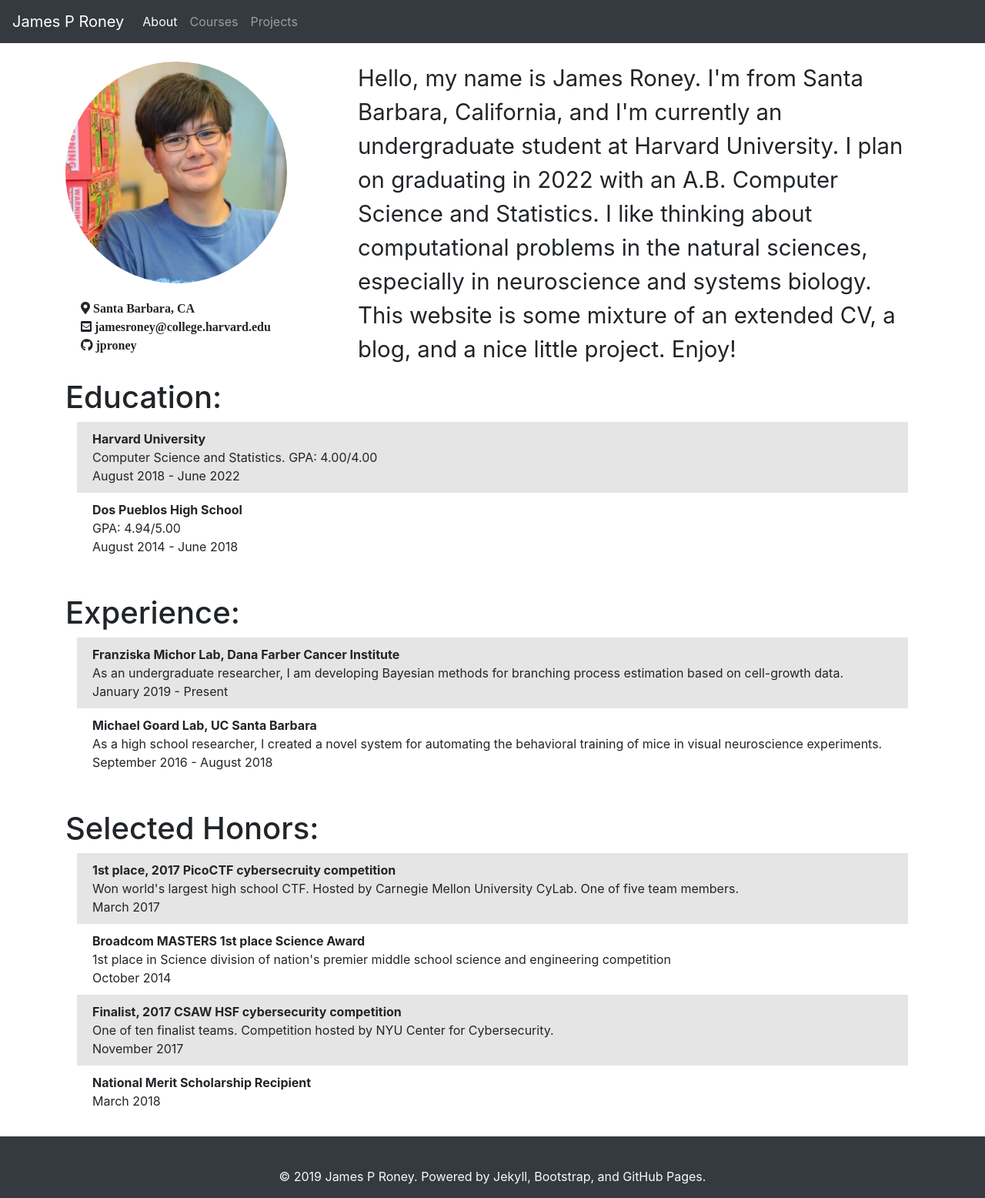
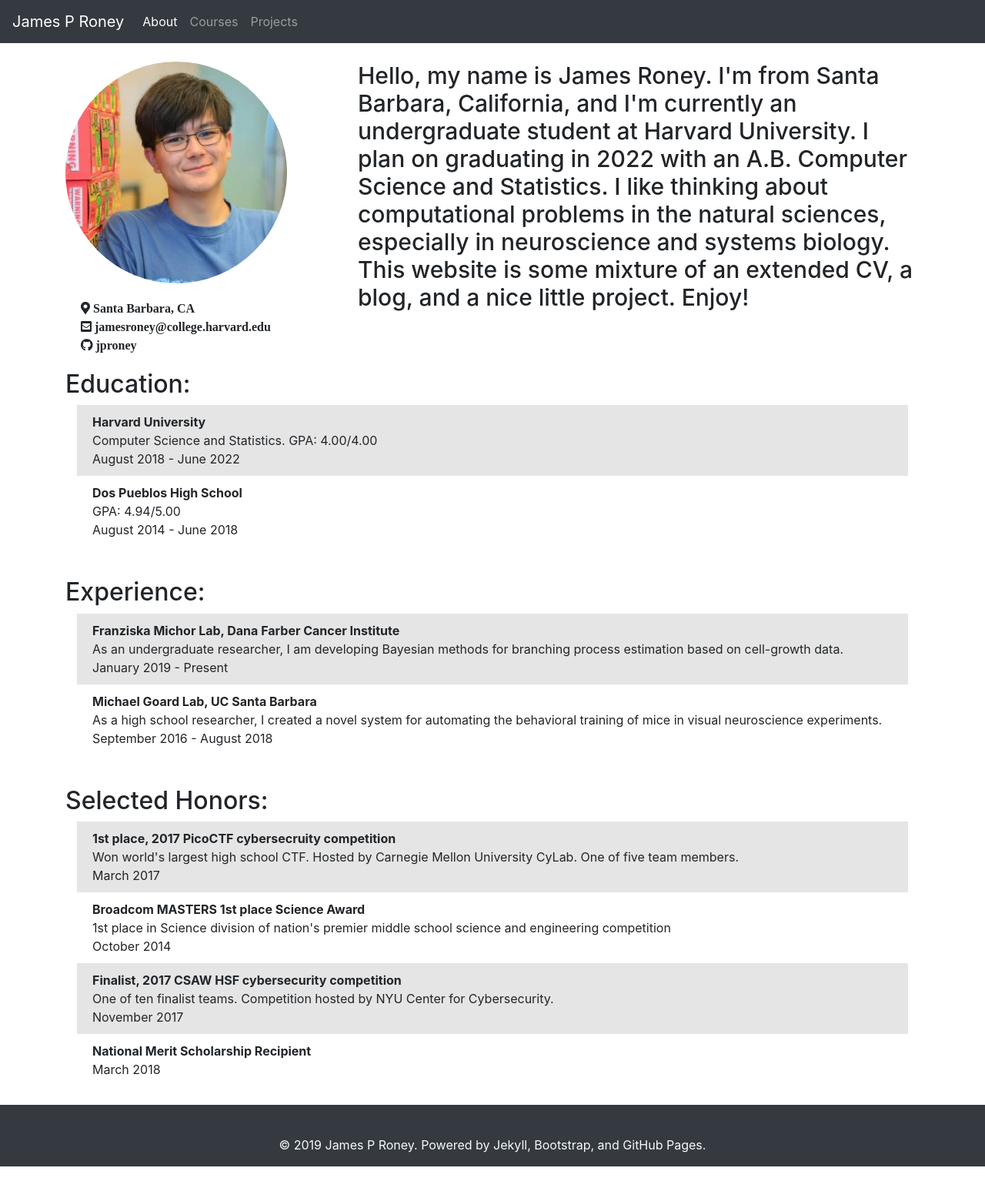
Before and after one commit to jproney/oldiste, a Jekyll site: the page built from index.md, in a window 1280 px wide. Shown: the whole page at 77% size. Built offline with Jekyll 4.4.1, drawn with Linux system fonts in a browser that asks for light colours; nearby versions of some CDN libraries; after the commit the page ends 1515 px from its top, so only the background shows below that.

Commit message:
text resizing

```diff
--- a/_includes/nav.html
+++ b/_includes/nav.html
@@ -1,10 +1,10 @@
 <nav class="navbar navbar-expand-lg navbar-dark bg-dark">
   <a class="navbar-brand" href="/">James P Roney</a>
-  <button class="navbar-toggler" type="button" data-toggle="collapse" data-target="#navbarSupportedContent" aria-controls="navbarSupportedContent" aria-expanded="false" aria-label="Toggle navigation">
+  <button class="navbar-toggler" type="button" data-toggle="collapse" data-target="#navcollapse">
     <span class="navbar-toggler-icon"></span>
   </button>
 
-  <div class="collapse navbar-collapse" id="navbarSupportedContent">
+  <div class="collapse navbar-collapse" id="navcollapse">
     <ul class="navbar-nav mr-auto">
       <li class={% if page.title == "about"%}"nav-item active" {% else %} "nav-item" {% endif %}>
         <a class="nav-link" href="/"> About <span class="sr-only">(current)</span></a>
--- a/_layouts/default.html
+++ b/_layouts/default.html
@@ -2,7 +2,7 @@
 <html>
   <head>
     <meta charset="utf-8">
-    <meta name="viewport" content="width=device-width, initial-scale=1, shrink-to-fit=no">
+    <meta name="viewport" content="width=device-width, initial-scale=1, minimum-scale=1, maximum-scale=1, shrink-to-fit=no">
     <title>{{ page.title }}</title>
     <link rel="stylesheet" href="/assets/css/styles.css">
     <link rel="stylesheet" href="https://use.fontawesome.com/releases/v5.6.3/css/all.css" integrity="sha384-UHRtZLI+pbxtHCWp1t77Bi1L4ZtiqrqD80Kn4Z8NTSRyMA2Fd33n5dQ8lWUE00s/" crossorigin="anonymous">
@@ -23,4 +23,8 @@
 
     </footer>
   </body>
+
+    <script src="https://code.jquery.com/jquery-3.2.1.slim.min.js" integrity="sha384-KJ3o2DKtIkvYIK3UENzmM7KCkRr/rE9/Qpg6aAZGJwFDMVNA/GpGFF93hXpG5KkN" crossorigin="anonymous"></script>
+    <script src="https://cdnjs.cloudflare.com/ajax/libs/popper.js/1.12.9/umd/popper.min.js" integrity="sha384-ApNbgh9B+Y1QKtv3Rn7W3mgPxhU9K/ScQsAP7hUibX39j7fakFPskvXusvfa0b4Q" crossorigin="anonymous"></script>
+    <script src="https://stackpath.bootstrapcdn.com/bootstrap/4.1.0/js/bootstrap.min.js" integrity="sha384-uefMccjFJAIv6A+rW+L4AHf99KvxDjWSu1z9VI8SKNVmz4sk7buKt/6v9KI65qnm" crossorigin="anonymous"></script>
 </html>
--- a/assets/css/styles.scss
+++ b/assets/css/styles.scss
@@ -21,3 +21,27 @@
 img {
   border-radius: 65%;
 }
+
+h1 {
+  /* Never get smaller than this */
+  font-size: 20px;
+}
+
+@media (min-width:600px) {
+  h1 {
+    font-size: 30px;
+  }
+}
+
+@media (min-width:800px) {
+  h1 {
+    font-size: 30px;
+  }
+}
+
+@media (min-width:1000px) {
+  h1 {
+    /* Never get larger than this */
+    font-size: 30px;
+  }
+}
--- a/index.md
+++ b/index.md
@@ -10,23 +10,23 @@ permalink: /
       {% include profile.html %}
   </div>
   <div class="col-md-8 mt-4 offset-md-1">
-      <p style="font-size: 22pt;">Hello, my name is James Roney. I'm from Santa Barbara, California, and I'm currently an undergraduate student at Harvard University. I plan on graduating in 2022 with an A.B. Computer Science and Statistics. I like thinking about computational problems in the natural sciences, especially in neuroscience and systems biology. This website is some mixture of an extended CV, a blog, and a nice little project. Enjoy!</p>
+      <h1>Hello, my name is James Roney. I'm from Santa Barbara, California, and I'm currently an undergraduate student at Harvard University. I plan on graduating in 2022 with an A.B. Computer Science and Statistics. I like thinking about computational problems in the natural sciences, especially in neuroscience and systems biology. This website is some mixture of an extended CV, a blog, and a nice little project. Enjoy!</h1>
   </div>
 </div>
 
-# Education:
+## Education:
 
 {%assign data = site.data.education%}
 {%include list.html%}
 
 <br>
-# Experience:
+## Experience:
 
 {%assign data = site.data.experience%}
 {%include list.html%}
 
 <br>
-# Selected Honors:
+## Selected Honors:
 
 {%assign data = site.data.honors%}
 {%include list.html%}
```
Also changed, not shown: _pages/courses.md (+4 -4 lines).
